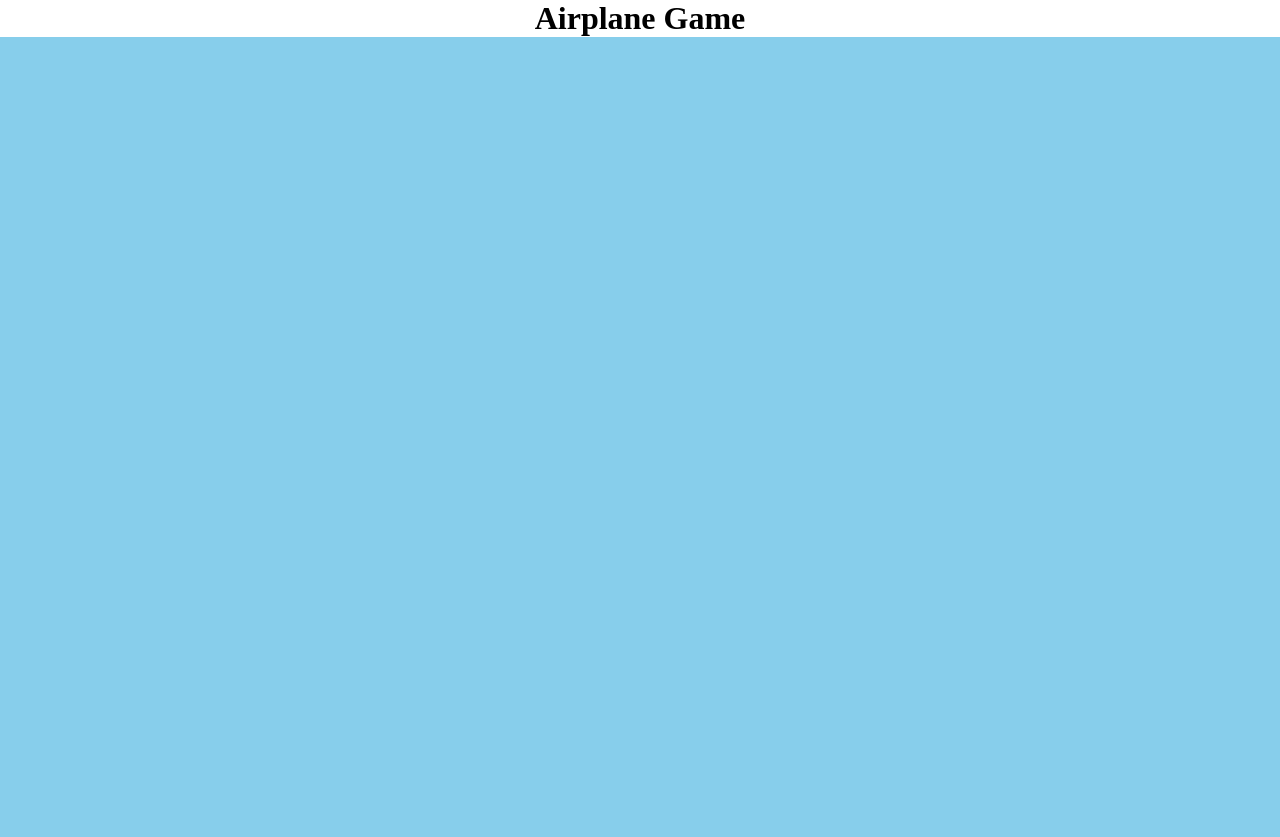
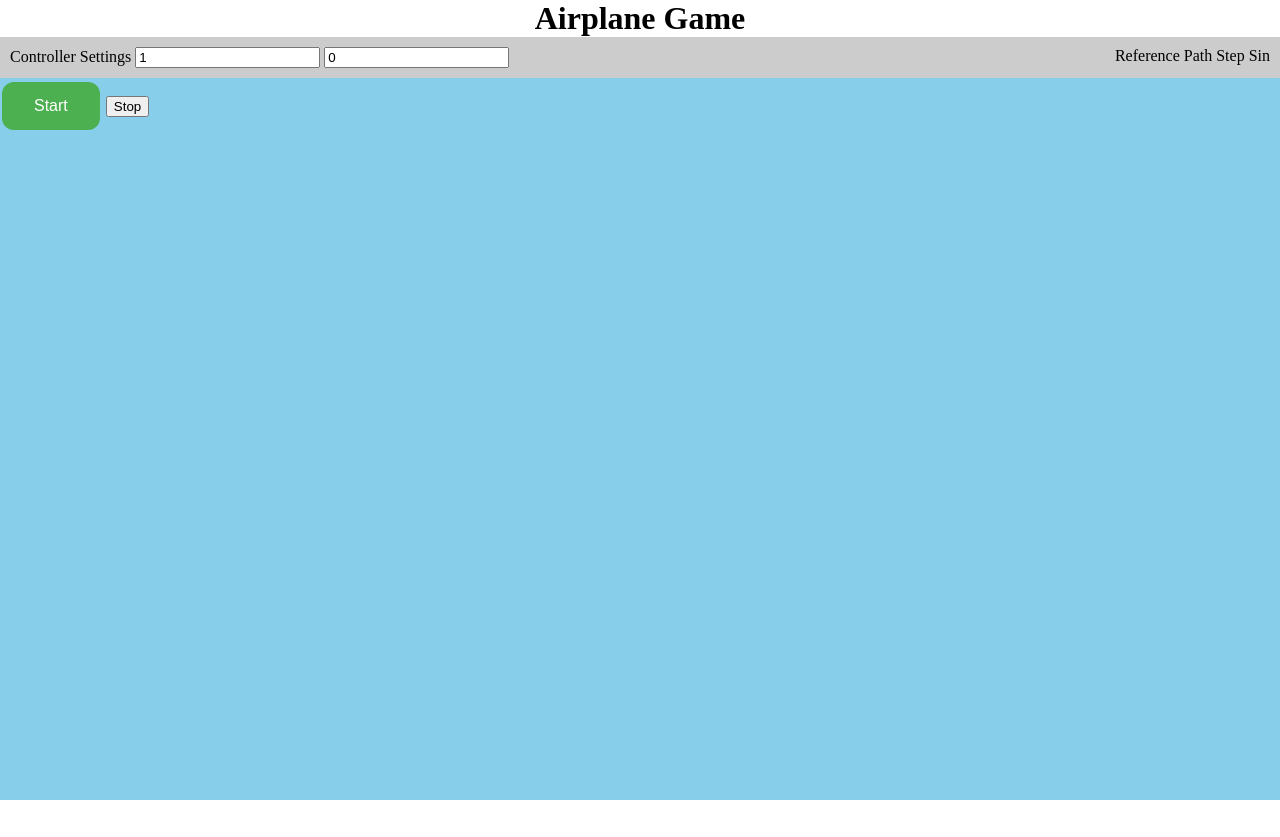
Before and after one commit to flashy85/AirplaneGame, a plain HTML site: page index.html in a window 1280 px wide. After the commit the page ends 800 px from the top, so only its background shows below. Drawn offline with Linux system fonts and the light colour scheme.

Commit message:
First buttons and settings

```diff
--- a/index.html
+++ b/index.html
@@ -7,7 +7,9 @@
     <style>
         body {
             margin: 0;
-            overflow: hidden;
+            height: 100vh;
+            display: flex;
+            flex-direction: column;
         }
 
         h1 {
@@ -15,7 +17,7 @@
             margin: 0 auto
         }
 
-        #GameArea {
+        .GameArea {
             width: 100vw;
             height: 100vh;
             background-color: skyblue;
@@ -29,12 +31,54 @@
             background-image: url('airplane.jpg');
             background-size: cover;
         }
+
+        .header {
+            display: flex;
+            justify-content: space-between;
+            padding: 10px;
+            background-color: #ccc;
+        }
+
+        .button {
+            background-color: #4CAF50;
+            border: none;
+            color: white;
+            padding: 15px 32px;
+            text-align: center;
+            text-decoration: none;
+            display: inline-block;
+            font-size: 16px;
+            margin: 4px 2px;
+            cursor: pointer;
+            border-radius: 12px;
+            /* Rounded corners */
+            transition: background-color 0.3s ease;
+            /* smooth transition */
+        }
+
+        .button:hover {
+            background-color: #45a049;
+        }
     </style>
 </head>
 
 <body>
     <H1>Airplane Game</H1>
-    <div id="GameArea">
+    <div class="header">
+        <div id="ControllerSettings">
+            <label>Controller Settings</label>
+            <input id="P_ctrl" value="1">
+            <input id="D_ctrl" value="0">
+        </div>
+        <div id="ReferencePath">
+            <label>Reference Path</label>
+            <radio id="Step">Step</radio>
+            <radio id="Sin">Sin</radio>
+        </div>
+    </div>
+    <div class="GameArea">
+        <button class="button">Start</button>
+        <button id="btn_stop">Stop</button>
         <div id="Airplane"></div>
     </div>
     <script>
```
